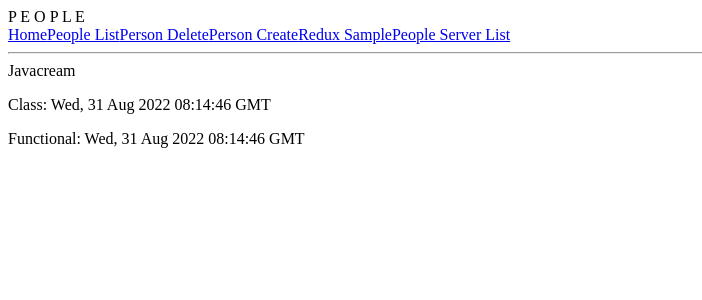
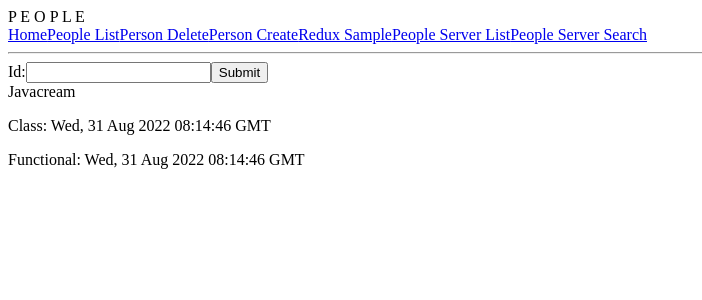
Before and after one commit to Javacream/org.javacream.training.react, a React (Create React App) app in the folder training/: page /search in a window 1280 px wide. Shown: the top 300 px of the page, without its empty margins (0-702 px from the left). Built offline with nearby package versions, Linux system fonts and the light colour scheme; the HTML template or start-up script is replaced by a standard one.

Commit message:
implement PersonSearch

```diff
--- a/training/src/people/PeopleApplicationContext.js
+++ b/training/src/people/PeopleApplicationContext.js
@@ -5,6 +5,7 @@ import counterReducers from '../demo/redux/CounterSlice'
 let peopleModel = new PeopleModel()
 let applicationTitle= "P E O P L E"
 let company= "Javacream"
+const baseUrl = "http://h2908727.stratoserver.net:8080/people" //REST-Server, der Personen-Daten liefert
 
 let peopleData = new Map()
 peopleData.set("1000", {id: "1000", lastname: "Sawitzki", firstname:"Rainer"})
@@ -32,4 +33,4 @@ const store = configureStore(
         }
     }
 )
-export {peopleModel, applicationTitle, company, whiteboard, store}
+export {peopleModel, applicationTitle, company, baseUrl, whiteboard, store}
--- /dev/null
+++ b/training/src/people/PersonServerSearch.js
@@ -0,0 +1,32 @@
+import { useState } from "react"
+import PersonComponent from "./components/PersonComponent"
+import { baseUrl } from "./PeopleApplicationContext"
+export default function PersonServerSearch() {
+    const handleSubmit = (event) => {
+            event.preventDefault()
+            const doRequest = async () =>{
+                console.log()
+                const response = await fetch(`${baseUrl}/${id}`)
+                const person = await response.json()
+                updatePerson(person)
+            }
+            doRequest()
+    }
+    const [id, setId] = useState("");
+    const [person, updatePerson] = useState();
+        return (
+            <>
+            <form onSubmit={handleSubmit}>
+                <label>Id:
+                <input
+                    type="text"
+                    value={id}
+                    onChange={(e) => setId(e.target.value)}
+                />
+                </label>
+                <input type="submit" />
+            </form>
+            <PersonComponent person={person} />
+        </>
+        )
+}
--- a/training/src/people/components/Content.js
+++ b/training/src/people/components/Content.js
@@ -7,6 +7,7 @@ import { BrowserRouter } from 'react-router-dom';
 import {Routes, Route} from 'react-router'
 import CounterComponent from '../../demo/redux/components/CounterComponent';
 import PeopleServerList from './PeopleServerList';
+import PersonServerSearch from '../PersonServerSearch';
 function Content() {
   return (
     <div >
@@ -20,6 +21,7 @@ function Content() {
           <Route path="/create"  element={<CreatePersonComponent />}></Route>
           <Route path="/redux"  element={<CounterComponent />}></Route>
           <Route path="/server"  element={<PeopleServerList />}></Route>
+          <Route path="/search"  element={<PersonServerSearch />}></Route>
 
         </Routes>
       </BrowserRouter>
--- a/training/src/people/components/NavigationComponent.js
+++ b/training/src/people/components/NavigationComponent.js
@@ -8,6 +8,7 @@ export default function NavigationComponent(){
             <Link to="/create">Person Create</Link>
             <Link to="/redux">Redux Sample</Link>
             <Link to="/server">People Server List</Link>
+            <Link to="/search">People Server Search</Link>
         </>
     )
 }
--- a/training/src/people/components/PeopleServerList.js
+++ b/training/src/people/components/PeopleServerList.js
@@ -1,8 +1,8 @@
 import { Component } from "react";
 import PersonComponent from "./PersonComponent";
+import { baseUrl } from "../PeopleApplicationContext";
 
 export default class PeopleServerList extends Component{
-    url = "http://h2908727.stratoserver.net:8080/people" //REST-Server, der Personen-Daten liefert
     state = {people: []}
     async loadData(){
         //Plan: Sequenzieller Ablauf
@@ -17,7 +17,7 @@ export default class PeopleServerList extends Component{
         // })
         //fetch(this.url).then((response) => response.json()).then((peopleList) => this.setState({people: peopleList}))
         //async await
-        const response = await fetch(this.url)
+        const response = await fetch(baseUrl)
         const peopleList = await response.json()
         this.setState({people: peopleList})
         //Reactive
```
